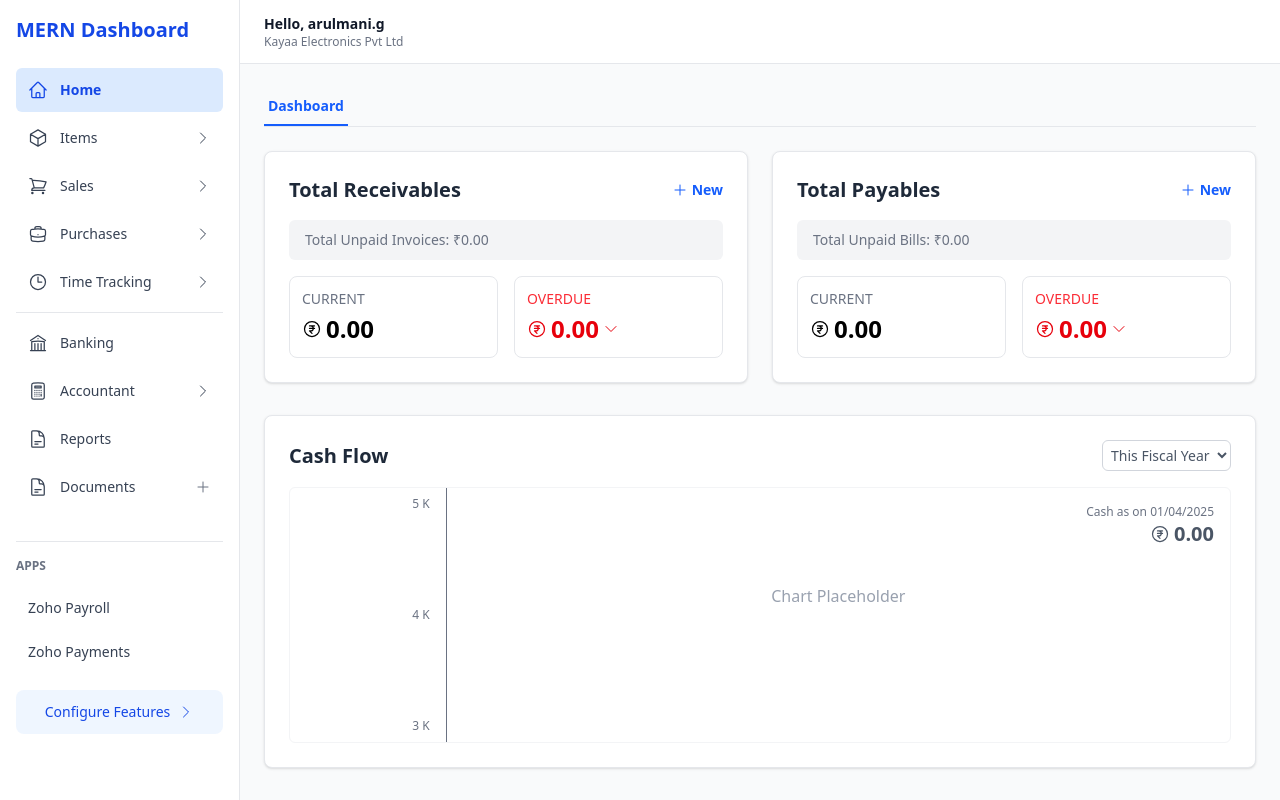
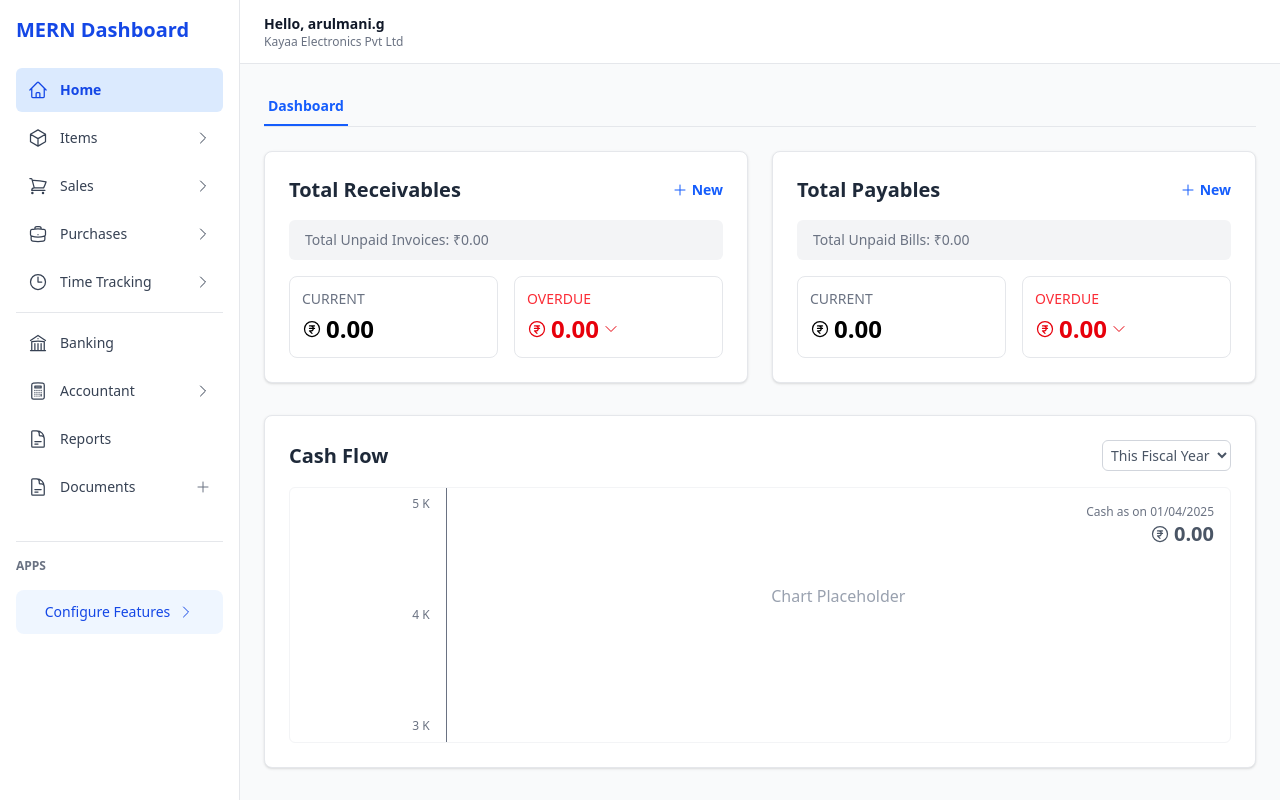
Before and after one commit to vimal004/Freelance-Project-1, a React (Vite) app in the folder frontend/: page / in a window 1280 px wide. Built offline with nearby package versions, Linux system fonts and the light colour scheme.

Commit message:
removed zoho

```diff
--- a/frontend/src/Components/Side-bar.jsx
+++ b/frontend/src/Components/Side-bar.jsx
@@ -191,18 +191,7 @@
           <h4 className="text-xs font-semibold text-gray-500 uppercase mb-3">
             Apps
           </h4>
-          <Link
-            to="/apps/payroll"
-            className="flex items-center p-3 text-sm text-gray-700 hover:bg-gray-100 rounded-md"
-          >
-            Zoho Payroll
-          </Link>
-          <Link
-            to="/apps/payments"
-            className="flex items-center p-3 text-sm text-gray-700 hover:bg-gray-100 rounded-md"
-          >
-            Zoho Payments
-          </Link>
+
         </div>
 
         {/* Configure Features Button */}
```
